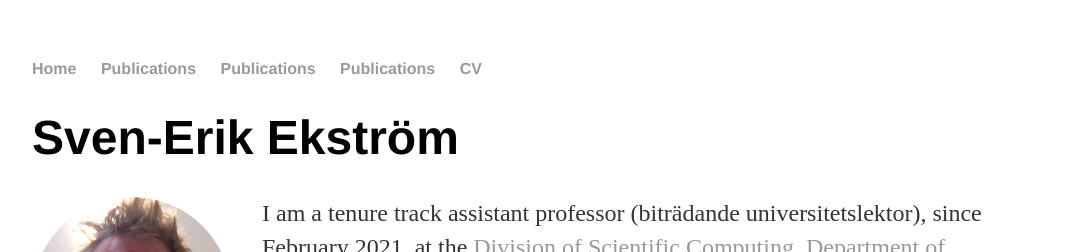
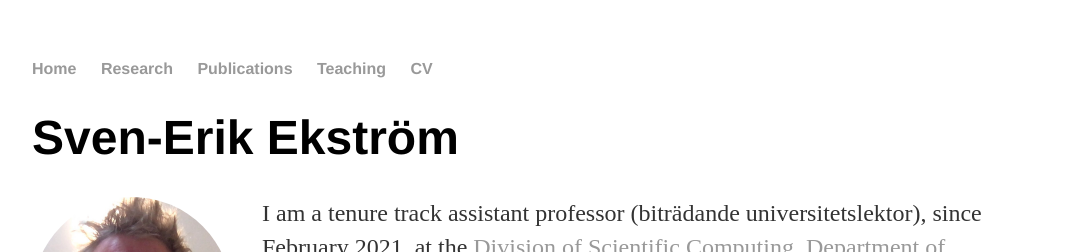
Before and after one commit to sverek/sverek.github.io, a Jekyll site: the page built from index.html, in a window 1280 px wide. Shown: the top 252 px of the page, without its empty margins (96-1171 px from the left). Built offline with Jekyll 4.4.1, drawn with Linux system fonts in a browser that asks for light colours.

Commit message:
missed header

```diff
--- a/_layouts/default.html
+++ b/_layouts/default.html
@@ -9,9 +9,9 @@
 			<nav>
 	    		<ul>
 	        		<li><a href="/">Home</a></li>
-					<li><a href="/research">Publications</a></li>
+					<li><a href="/research">Research</a></li>
 	        	    <li><a href="/publications">Publications</a></li>
-					<li><a href="/teaching">Publications</a></li>
+					<li><a href="/teaching">Teaching</a></li>
 	        	    <li><a href="/cv">CV</a></li>
 	    		</ul>
 			</nav>
```
